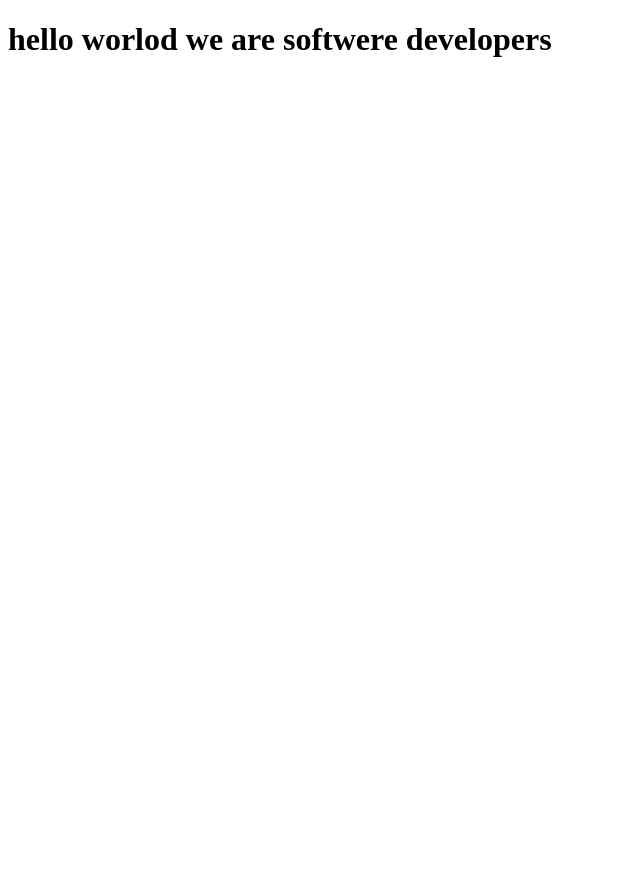
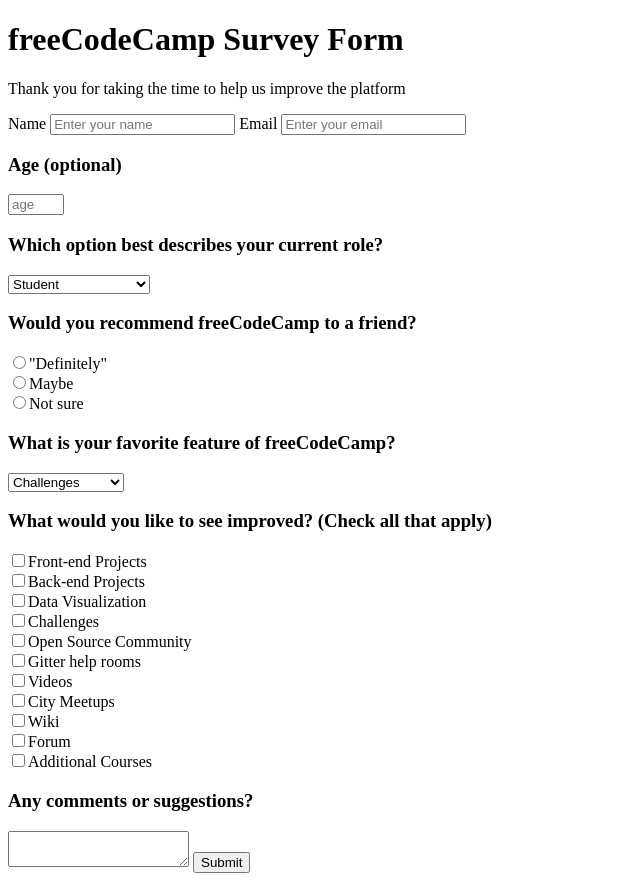
Before and after one commit to Mukaba/CodingChallenge2, a plain HTML site: page index.html in a window 1280 px wide. Shown: the whole page, without its empty margins (0-640 px from the left). Before the commit the page ends 800 px from the top, so only its background shows below. Drawn offline with Linux system fonts and the light colour scheme.

Commit message:
I created the survey's index.html file

```diff
--- a/index.html
+++ b/index.html
@@ -1,12 +1,71 @@
 <!DOCTYPE html>
-<html lang="en">
-<head>
-    <meta charset="UTF-8">
-    <meta http-equiv="X-UA-Compatible" content="IE=edge">
-    <meta name="viewport" content="width=device-width, initial-scale=1.0">
-    <title>Document</title>
-</head>
-<body>
-    <h1>hello worlod we are softwere  developers</h1>
+<html>
+  <head>
+  <link rel="stylesheet" href="styles.css">
+  </head>
+  <body>
+<h1 id= title>freeCodeCamp Survey Form</h1>
+
+<p id=description>Thank you for taking the time to help us improve the platform</p>
+<form id=survey-form>
+
+    <label id="name-label" for="name">Name</label>
+      <input  id="name" type="text" id="name" placeholder="Enter your name" required>
+
+  <label id="email-label">Email</label>
+    <input type="email" id="email" id="email-label" title="Please fill out this field." placeholder="Enter your email" required></label>
+<label id="number-label">
+ <h3>Age (optional) </h3>
+  <input type="number" id="number" id="number-label" placeholder="age" min="10" max="99">
+</labbel>
+
+<label for="which"><h3 id="which">Which option best describes your current role?  </h3></label>
+  <select title="Please fill out this list." requered>
+    <optgroup label="Select current Job">
+    <option >Student</option>
+     <option>Full Time Job</option>
+      <option>Full Time Learner</option>
+       <option>Prefer Not To Say</option>
+       <option>Other</option></optgroup>
+
+  </select>
+
+<h3>Would you recommend freeCodeCamp to a friend?
+  </h3>
+ <label for="">
+      <input type=radio name="recommendation" value="definitely">"Definitely"<br>
+    <input type=radio name="recommendation" value="maybe">Maybe<br>
+    <input type=radio name="recommendation" value="not sure">Not sure<br>
+
+  </label>
+
+<h3>What is your favorite feature of freeCodeCamp? </h3>
+ <select title="Please fill out this list." id="dropdown">
+   <optgroup label="Select an option">
+     <option>Challenges</option>
+     <option>Projects</option>
+     <option>Community</option>
+     <option>Open Source</option>
+   </optgroup>
+ </select>
+
+<h3>What would you like to see improved? (Check all that apply)</h3>
+   <label for="frt"> <input value="front" type="checkbox" name="improve" id="frt">Front-end Projects<br></label>
+    <label for="bcnd"> <input value="back" type="checkbox" name="improve" id="bcnd">Back-end Projects<br></label>
+  <label for="datav">  <input value="data" type="checkbox" name="improve" id="datav">Data Visualization<br></label>
+    <label for="chall"> <input value="challenges" type="checkbox" name="improve" id="chall">Challenges<br></label>
+   <label for="ops"> <input value="opens" type="checkbox" name="improve" id="ops">Open Source Community<br></label>
+   <label for="gitt"> <input value="gitter" type="checkbox" name="improve" id="gitt">Gitter help rooms<br></label>
+    <label for="vid"> <input value="video" type="checkbox" name="improve" id="vid">Videos<br></label>
+   <label for="city"> <input value="city" type="checkbox" name="improve" id="city">City Meetups<br></li></label>
+   <label for="wiki"><input value="wikip" type="checkbox" name="improve" id="wiki">Wiki<br></li></label>
+   <label for="forum"> <input value="forum" type="checkbox" name="improve" id="forum">Forum<br></li></label>
+   <label for="add"> <input value="add" type="checkbox" name="improve" id="add">Additional Courses
+  </label>
+  <label><h3>Any comments or suggestions?</h3></label>
+    <textarea></textarea>
+  <button type="submit" id="submit">Submit</button>
+</form>
+
 </body>
 </html>
```
